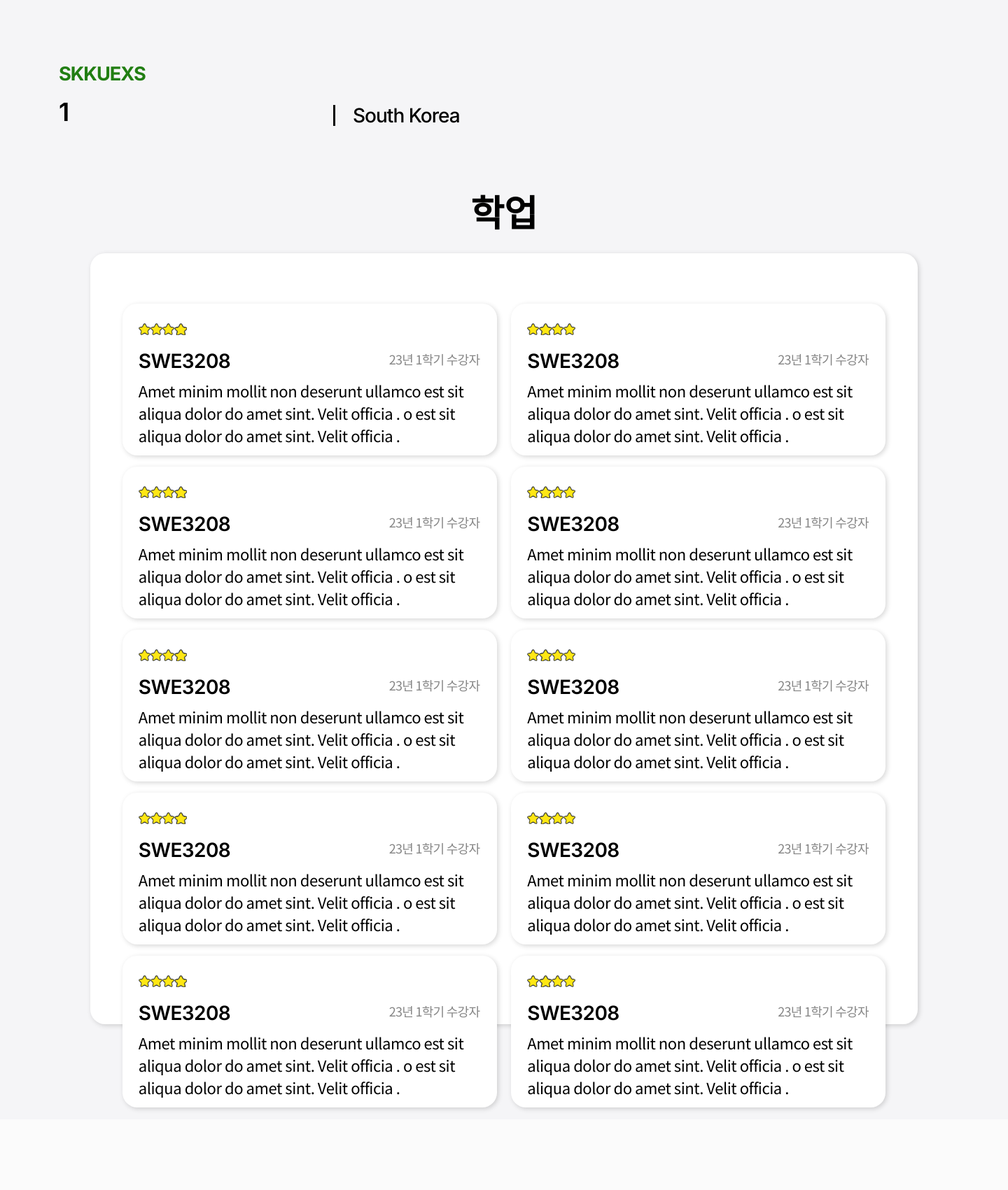
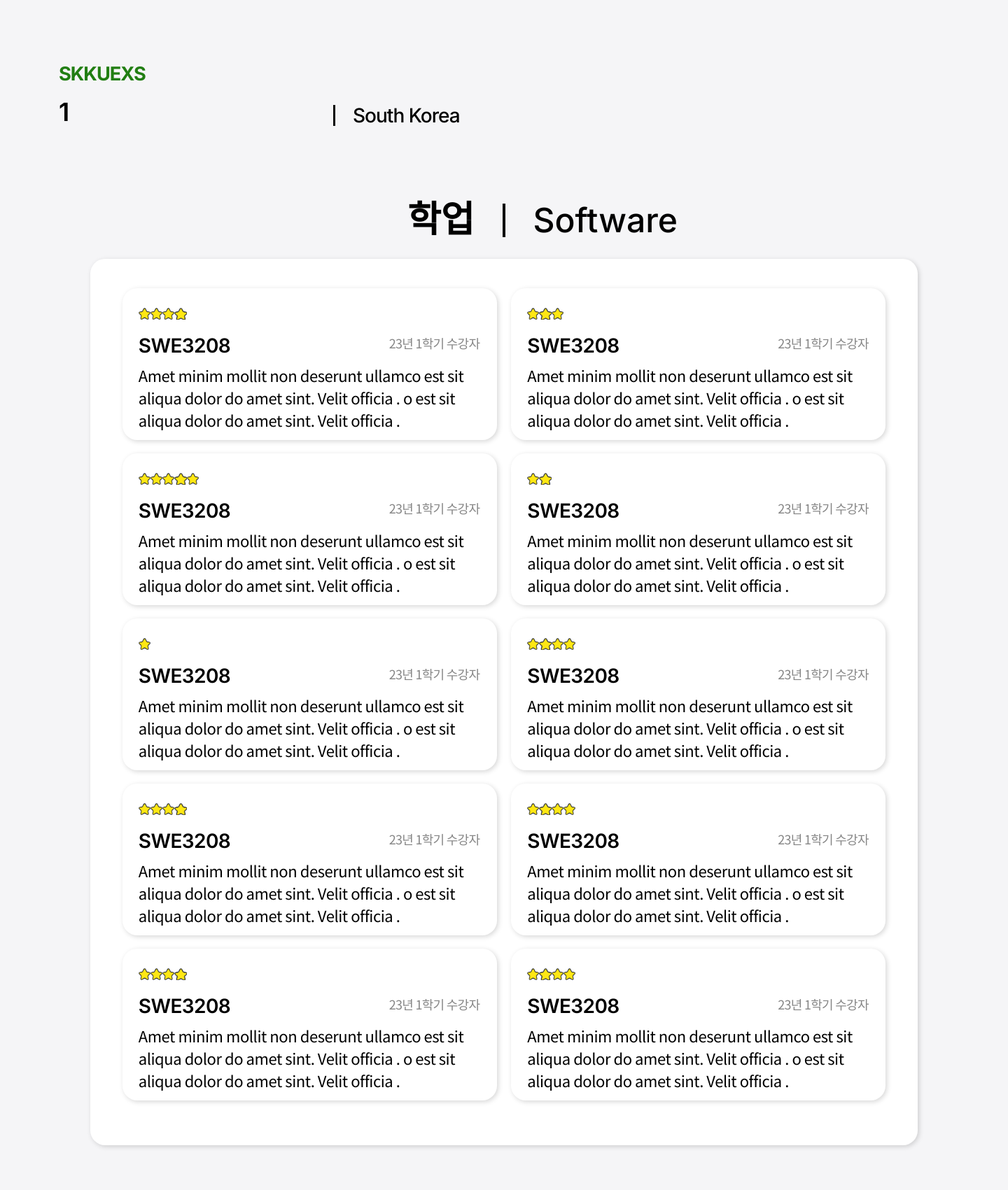
Before and after one commit to viroovr/skkuexs, a Django app: page /forums/1/courses in a window 1440 px wide. Shown: the whole page at 70% size. Before the commit the page ends 1588 px from the top, so only its background shows below. Run offline with Django 4.2, Linux system fonts and the light colour scheme.

Commit message:
forums.html : design changed forums.css : modified views.py : course_name added

```diff
--- a/forums/views.py
+++ b/forums/views.py
@@ -37,27 +37,28 @@ def submain_uni_life(request, school_name):
 def courses(request, school_name):
     context = {
         'school_name': school_name,
+        'course_name':"Software",
         'courses': [
             {  'rank': 4,
                 "title": "SWE3208",
                 "date": "23년 1학기 수강자",
                 "content": "Amet minim mollit non deserunt ullamco est sit aliqua dolor do amet sint. Velit officia . o est sit aliqua dolor do amet sint. Velit officia .",
             },
-            {  'rank': 4,
+            {  'rank': 3,
                 "title": "SWE3208",
                 "date": "23년 1학기 수강자",
                 "content": "Amet minim mollit non deserunt ullamco est sit aliqua dolor do amet sint. Velit officia . o est sit aliqua dolor do amet sint. Velit officia .",
             },
-            {  'rank': 4,
+            {  'rank': 5,
                 "title": "SWE3208",
                 "date": "23년 1학기 수강자",
                 "content": "Amet minim mollit non deserunt ullamco est sit aliqua dolor do amet sint. Velit officia . o est sit aliqua dolor do amet sint. Velit officia .",
             },
-            {  'rank': 4,
+            {  'rank': 2,
                 "title": "SWE3208",
                 "date": "23년 1학기 수강자",
                 "content": "Amet minim mollit non deserunt ullamco est sit aliqua dolor do amet sint. Velit officia . o est sit aliqua dolor do amet sint. Velit officia .",
-            },{  'rank': 4,
+            },{  'rank': 1,
                 "title": "SWE3208",
                 "date": "23년 1학기 수강자",
                 "content": "Amet minim mollit non deserunt ullamco est sit aliqua dolor do amet sint. Velit officia . o est sit aliqua dolor do amet sint. Velit officia .",
--- a/static/forums.css
+++ b/static/forums.css
@@ -13,7 +13,8 @@
 .submain_header {
     display: flex;
     justify-content: center;
-    margin-top : 40;
+    margin-top : 3rem;
+    margin-left: 6.875rem;
 }
 .submain_menubox{
         width: 25.688rem;
@@ -221,6 +222,25 @@
     padding-left: 0.2rem;
 }
 
+#bigver{
+    width: 0.25rem;
+	height: 3rem;
+	/* position:absolute; */
+	flex-grow: 0;
+	margin: 1.2rem 2.5rem 0.125rem 2.5rem;
+	/* transform: rotate(180deg); */
+	background-color: #000;
+}
+.course_name{
+    flex-grow: 0;
+  font-family: Inter;
+  font-size: 3rem;
+  font-weight: 500;
+  margin-top: 0.8rem;
+  text-align: center;
+  color: #000000;
+  vertical-align: sub;
+}
 .course_block{
 
     height: 100%;
@@ -262,10 +282,10 @@
 
 .content_box_large {
     width: 73.875rem;
-    height: 68.875rem;
+    height: auto;
     margin: auto;
     margin-top:1.438rem ;
-    padding: 4rem 1rem 4rem 1rem;
+    padding: 2rem 1rem 2rem 1rem;
     border-radius: 21px;
     box-shadow: 2px 2px 7px 0 rgba(0, 0, 0, 0.16);
     background-color: #fff;
@@ -275,7 +295,7 @@
 
         width: 33.438rem;
         height: 13.563rem;
-        margin: 0.5rem;
+        margin: 0.6rem;
         padding: 1.75rem 1.438rem;
         border-radius: 21px;
         box-shadow: 2px 2px 7px 0 rgba(0, 0, 0, 0.16);
--- a/templates/forums/courses.html
+++ b/templates/forums/courses.html
@@ -3,6 +3,8 @@
 <div class="course_block">
   <div class="submain_header">
     <div class="community_title">학업</div>
+    <div class="midline" id="bigver"></div>
+    <div class="course_name">{{course_name}}</div>
   </div>
 
   <div class="content_box_large">
@@ -37,7 +39,7 @@
     // base_for_forums의 색은 아래와 같은 방식으로 변경할 수 있음
     console.log("{{courses.1.content}}");
     $("#whole").css("background-color", "#f5f5f7");
-    $("#whole").css("height", "200%");
+    $("#whole").css("height", "auto");
   });
 </script>
 {% endblock %}
```
